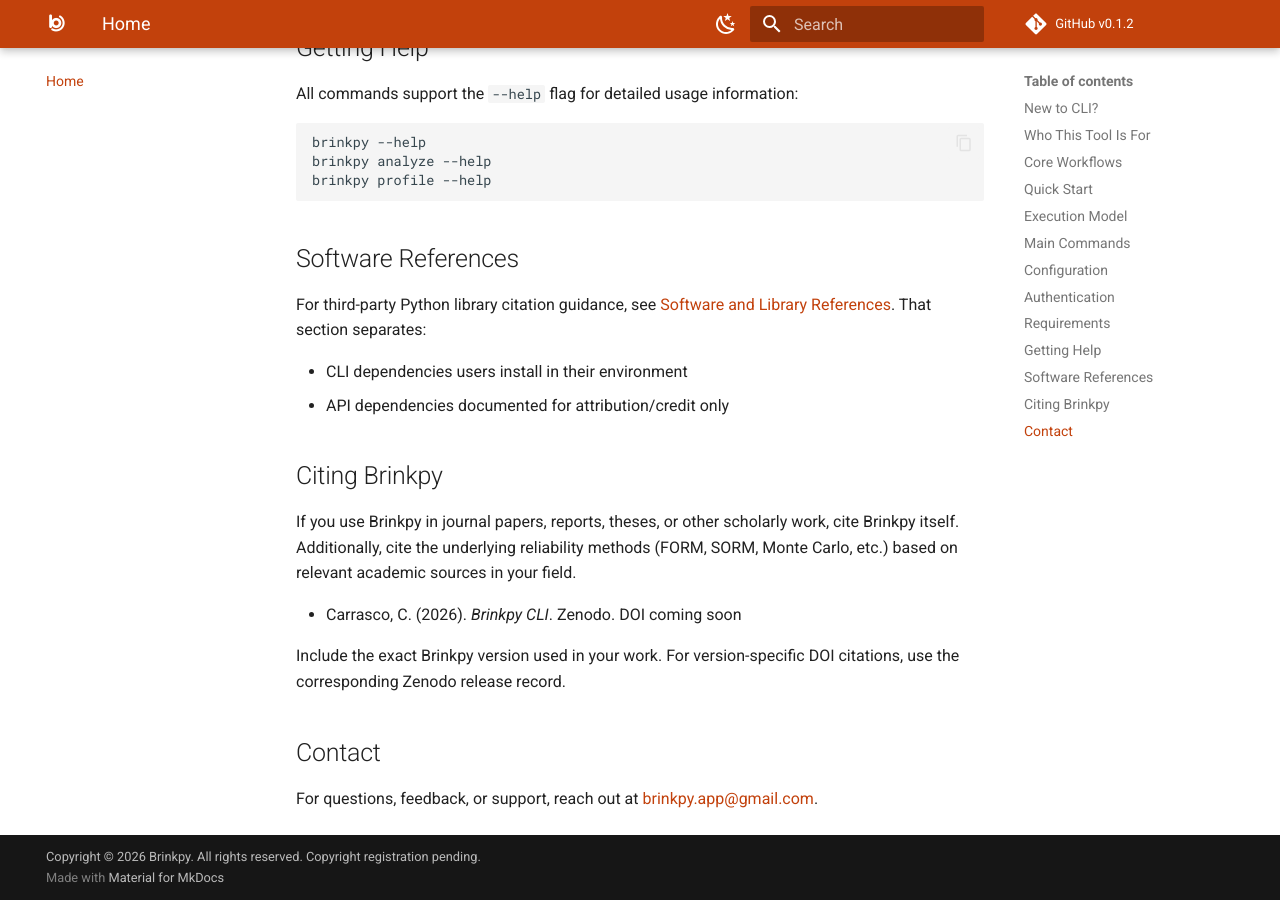
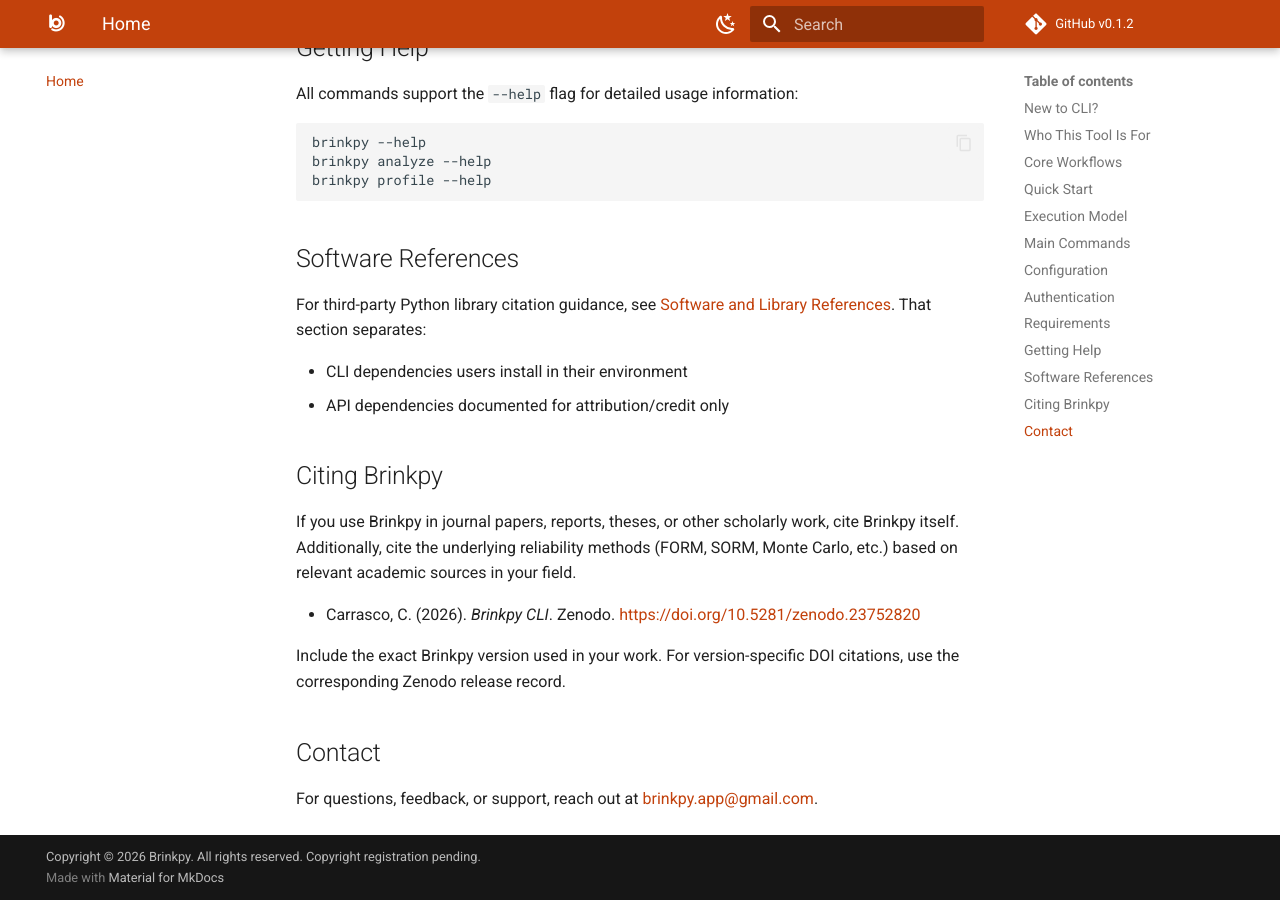
Before and after one commit to BrinkPy/brinkpy-cli, an MkDocs documentation site: the page built from docs/index.md, in a window 1280 px wide and 900 px high, scrolled down 3597 px. Built offline with MkDocs 1.6.1 and Material for MkDocs 9.7.7, drawn with Linux system fonts in a browser that asks for light colours; comment, search, counter and statistics services are not loaded.

Commit message:
Add Zenodo concept DOI from GitHub-linked archive

```diff
--- a/docs/index.md
+++ b/docs/index.md
@@ -129,7 +129,7 @@
 
 If you use Brinkpy in journal papers, reports, theses, or other scholarly work, cite Brinkpy itself. Additionally, cite the underlying reliability methods (FORM, SORM, Monte Carlo, etc.) based on relevant academic sources in your field.
 
-- Carrasco, C. (2026). *Brinkpy CLI*. Zenodo. DOI coming soon
+- Carrasco, C. (2026). *Brinkpy CLI*. Zenodo. <https://doi.org/10.5281/zenodo.23752820>
 
 Include the exact Brinkpy version used in your work. For version-specific DOI citations, use the corresponding Zenodo release record.
 
```
Also changed, not shown: docs/software-references-cli.md (+1 -1 lines), 1 other file.
